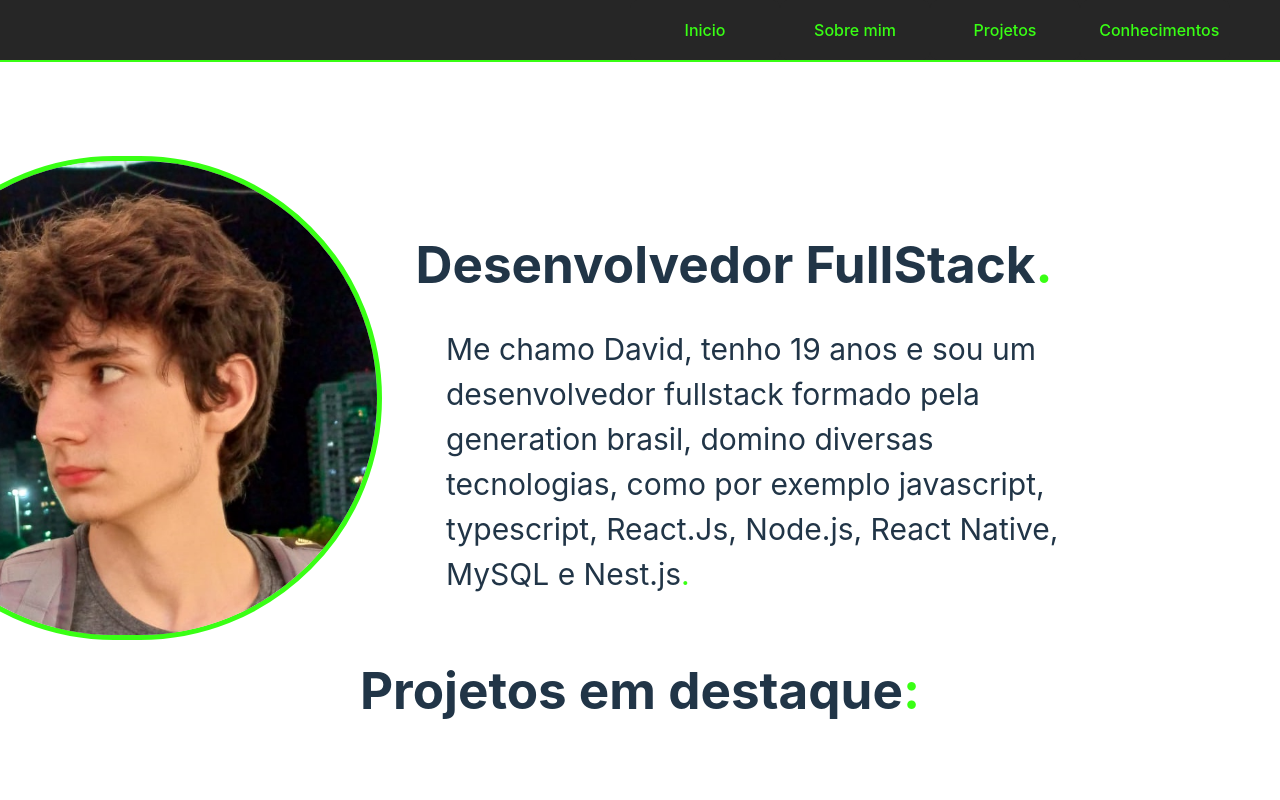
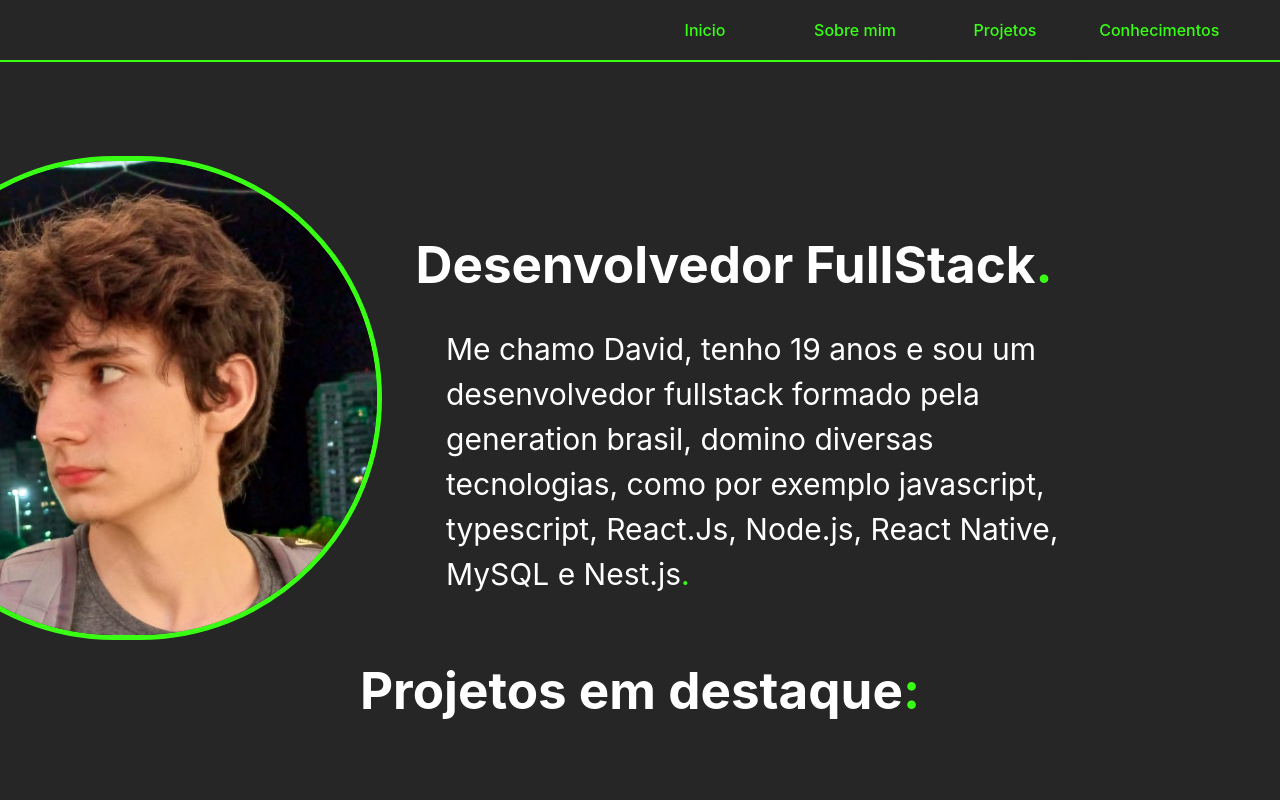
Before and after one commit to davidbalzarini/portifolio, a React (Vite) app: page / in a window 1280 px wide. Shown: the top 800 px of the page. Built offline with nearby package versions, Linux system fonts and the light colour scheme.

Commit message:
tema escuro

```diff
--- a/src/index.css
+++ b/src/index.css
@@ -3,9 +3,9 @@
   line-height: 1.5;
   font-weight: 400;
 
-  color-scheme: light dark;
+
   color: rgba(255, 255, 255, 0.87);
-  background-color: #242424;
+  background-color: #262626;
 
   font-synthesis: none;
   text-rendering: optimizeLegibility;
@@ -29,6 +29,7 @@ html{
 }
 
 body {
+  background-color: #262626;
   margin: 0;
   display: flex;
   place-items: center;
@@ -62,8 +63,8 @@ button:focus-visible {
 
 @media (prefers-color-scheme: light) {
   :root {
-    color: #213547;
-    background-color: #ffffff;
+    color: #fff;
+    background-color: #262626;
   }
   a:hover {
     color: #747bff;
```
